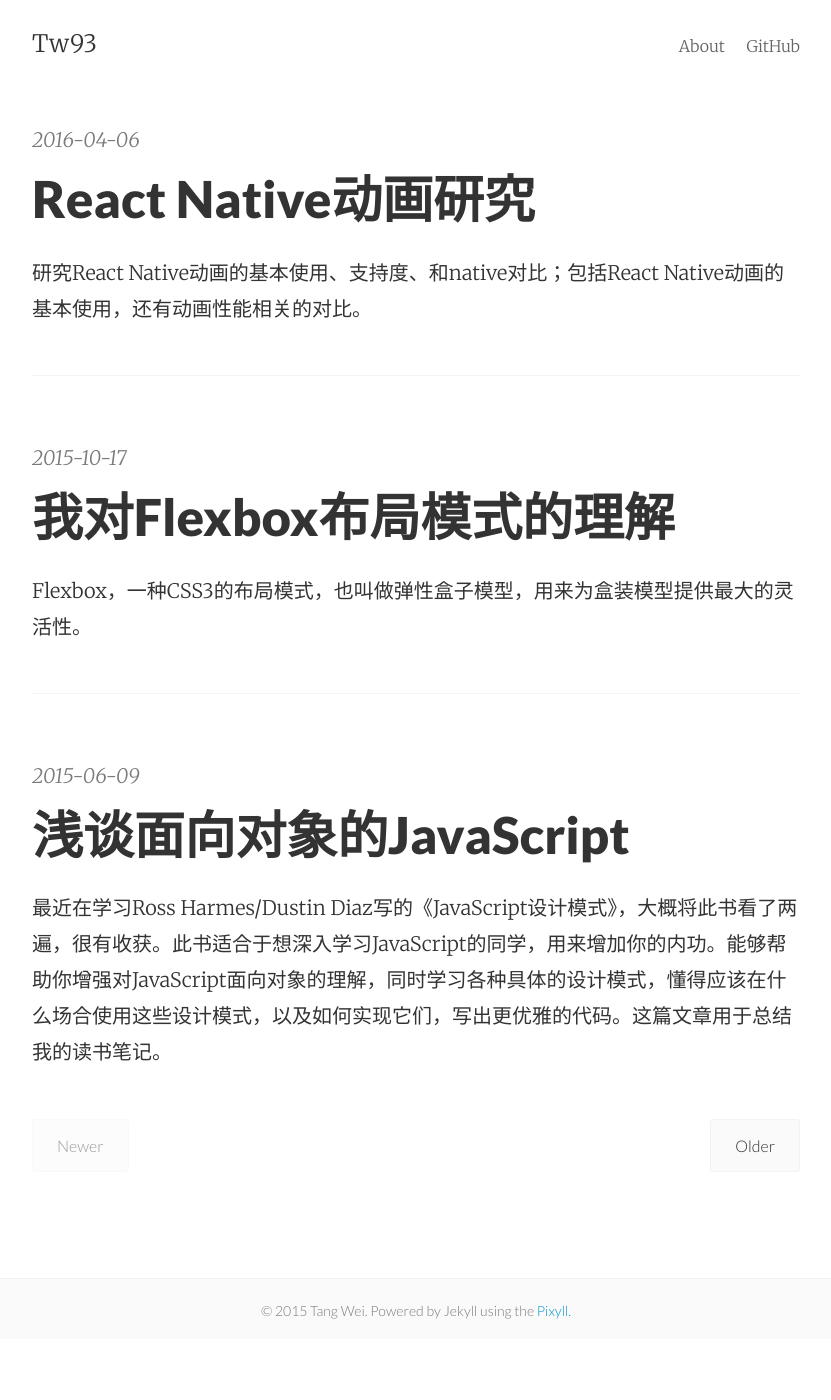
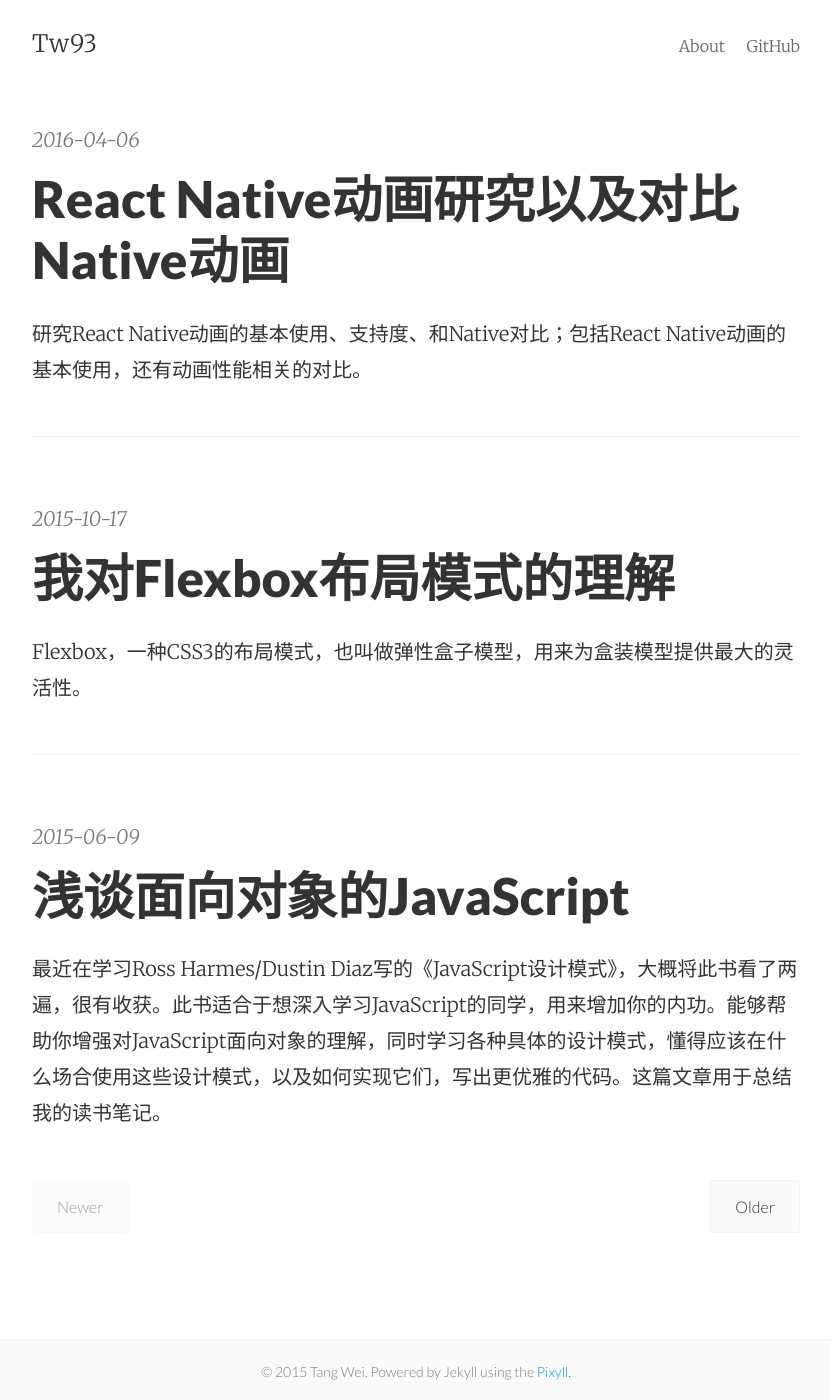
Before and after one commit to tw93/tw93.github.io, a Jekyll site: the page built from index.html, in a window 1280 px wide. Shown: the whole page, without its empty margins (224-1055 px from the left). Built offline with Jekyll 4.4.1, drawn with Linux system fonts in a browser that asks for light colours; the list of posts is cut into pages by our own code; before the commit the page ends 1339 px from its top, so only the background shows below that.

Commit message:
more info

```diff
--- a/Gemfile
+++ /dev/null
@@ -1,2 +0,0 @@
-source 'https://ruby.taobao.org/'
-gem 'github-pages', group: :jekyll_plugins
--- a/_posts/2016-04-06-the-thinking-about-react-native-animated.md
+++ b/_posts/2016-04-06-the-thinking-about-react-native-animated.md
@@ -1,8 +1,8 @@
 ---
 layout:     post
-title:      React Native动画研究
+title:      React Native动画研究以及对比Native动画
 date:       2016-04-06 21:47:29
-summary:    研究React Native动画的基本使用、支持度、和native对比；包括React Native动画的基本使用，还有动画性能相关的对比。
+summary:    研究React Native动画的基本使用、支持度、和Native对比；包括React Native动画的基本使用，还有动画性能相关的对比。
 categories: ReactNative
 ---
 
```
Also changed, not shown: about.md (+2 -1 lines).
